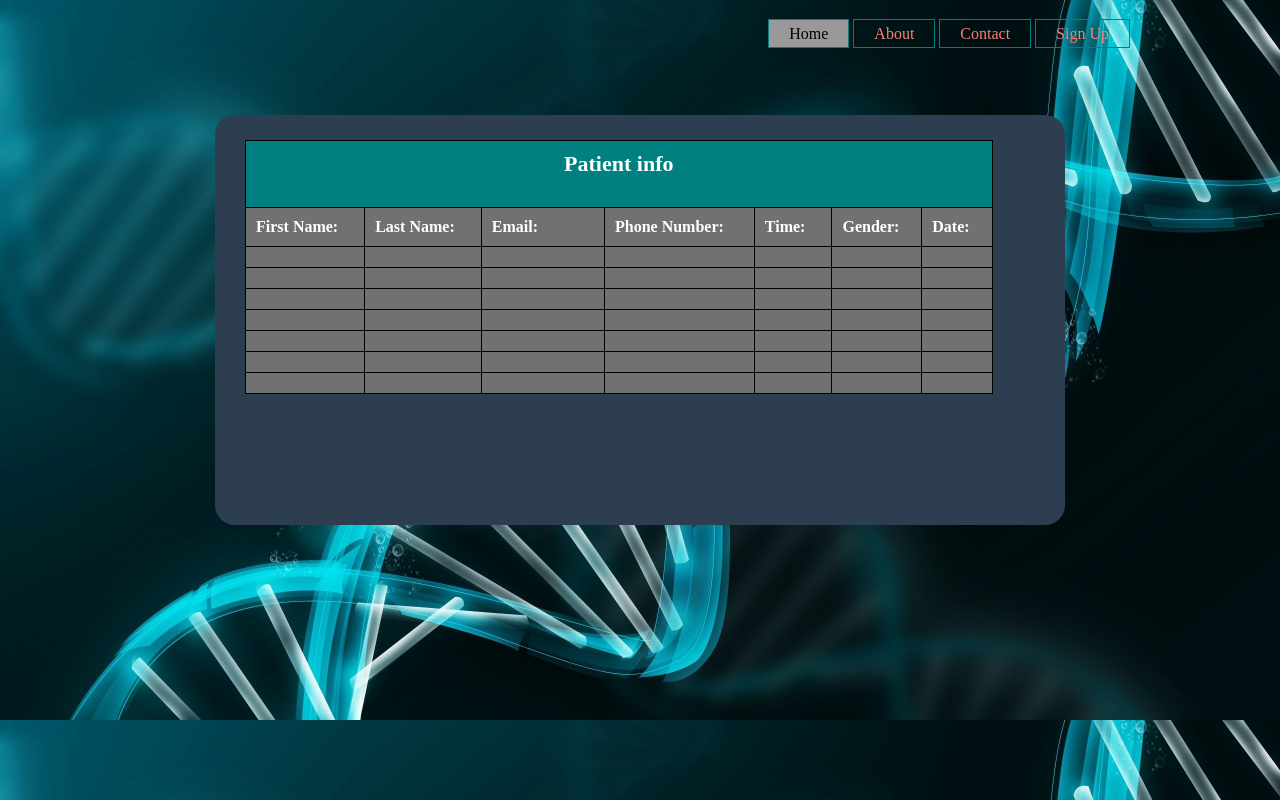
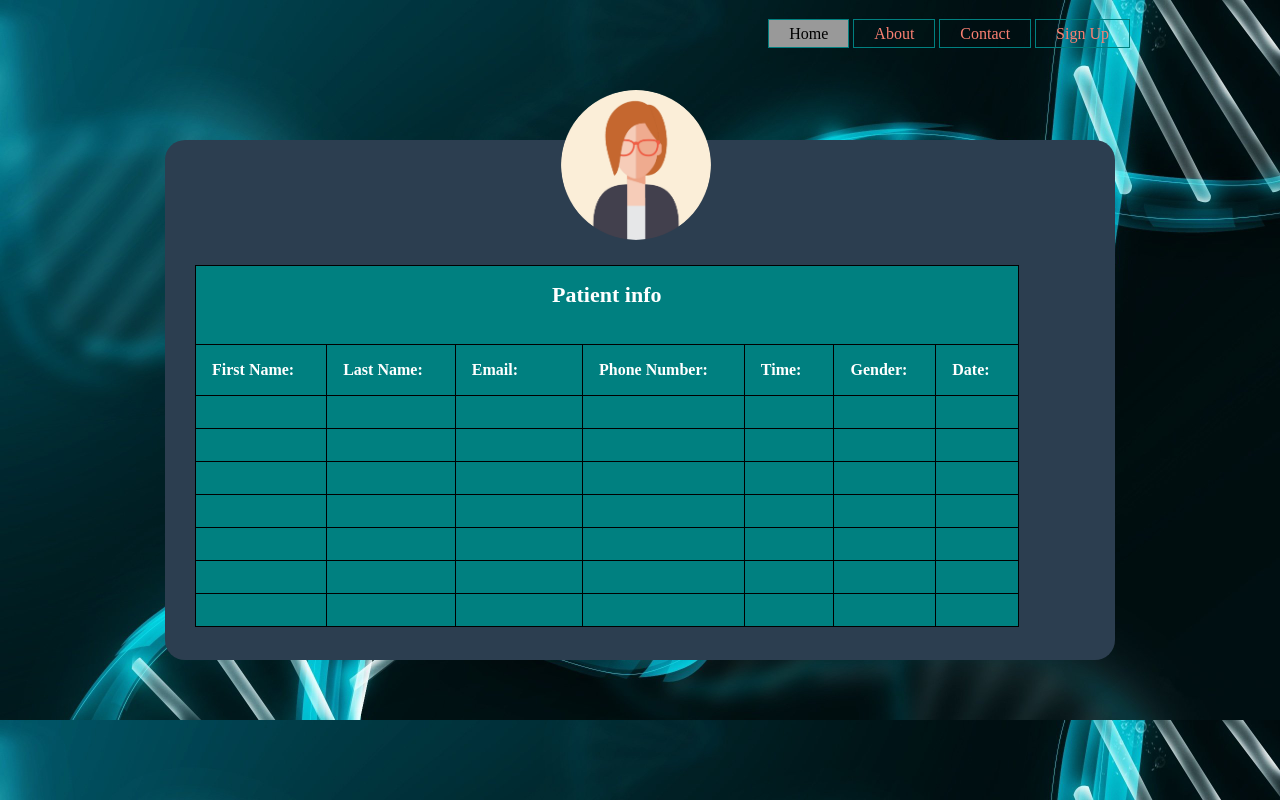
Before and after one commit to vdenize/BPS, a Django app: template admin/templates/admin/admin.html in a window 1280 px wide. Run offline with Django 3.2, Linux system fonts and the light colour scheme; the template is opened without the code that fills it, so the values that code supplies are empty.

Commit message:
ADMIN Initialized

```diff
--- a/admin/templates/admin/admin.html
+++ b/admin/templates/admin/admin.html
@@ -40,45 +40,50 @@
         table, th, td {
 
             border: 1px solid black;
-            background-color: #717171;
+
             border-collapse: collapse;
-            margin-top: -50px;
-
-
+            margin-top: 50px;
 
 
         }
 
+        table {
+
+            border-radius: 20px;
+        }
+
         th, td {
 
-            padding:10px;
+            padding:16px;
             text-align: center;
+
         }
 
         th {
-            background-color: #717171;
+            background-color: #008080;
             color: white;
 
         }
 
         td{
 
-            background-color: teal;
+            background-color: #008080;
         }
 
     </style>
 </header>
 <body>
 <div class="adminbox">
-    <div class="adminbox1">
+    <img src="../../../admin.png" class="user1">
+
  <table align="center">
      <tr>
-         <td colspan="7"><h1> Patient info </h1></td>
+         <td colspan="10"><h1> Patient info </h1></td>
      </tr>
      <tr>
           <th> First Name: &nbsp&nbsp&nbsp </th>
          <th> Last Name: &nbsp&nbsp&nbsp</th>
-         <th> Email: &nbsp&nbsp&nbsp&nbsp&nbsp&nbsp&nbsp&nbsp&nbsp&nbsp&nbsp&nbsp&nbsp </th>
+         <th> Email: &nbsp&nbsp&nbsp&nbsp&nbsp&nbsp&nbsp&nbsp&nbsp&nbsp&nbsp </th>
          <th> Phone Number: &nbsp&nbsp&nbsp&nbsp  </th>
          <th> Time: &nbsp&nbsp&nbsp</th>
          <th> Gender: &nbsp&nbsp </th>
@@ -149,6 +154,7 @@
          <th></th>
          <th></th>
          <th></th>
+
          <th></th>
 
      </tr>
@@ -156,7 +162,7 @@
 
 
  </table>
-</div>
+
 </div>
 
 
--- a/style.css
+++ b/style.css
@@ -52,12 +52,12 @@
 .regbox{
 
 	width: 500px;
-	height: 850px;
+	height: 925px;
 	margin-top: 100px;
 	margin-bottom: 100px;
 	background: #2C3E50;
 	color: #fff;
-	top: 60%;
+	top: 55%;
 	left: 50%;
 	position: absolute;
 	transform: translate(-50%,-50%);
--- a/style4.css
+++ b/style4.css
@@ -1,21 +1,21 @@
 .adminbox {
-    width: 850px;
-    height: 410px;
+    width: 950px;
+    height: 520px;
     background: #2C3E50;
     color: #fff;
-    top: 40%;
+    top: 50%;
     left: 50%;
     position: absolute;
     transform: translate(-50%, -50%);
     box-sizing: border-box;
     padding: 75px 30px;
     border-radius: 20px;
+    font-family: Century Gothic;
 }
-
-.adminbox1 {
-
-
-
-
-
-}
+.user1{
+	width: 150px;
+	height: 150px;
+	border-radius: 50%;
+	position: absolute;
+	top: -50px;
+	left: calc(47% - 51px);
```
Also changed, not shown: admin.png (added), eye.png (added).
